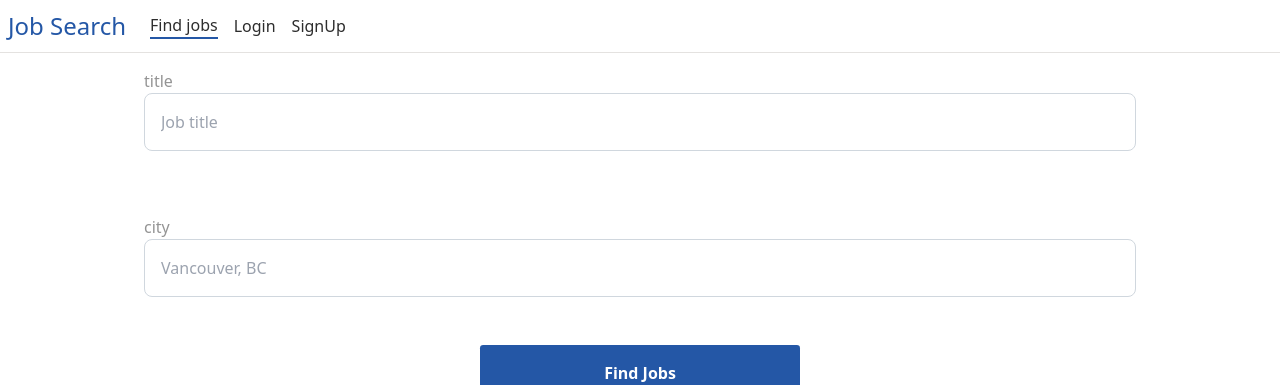
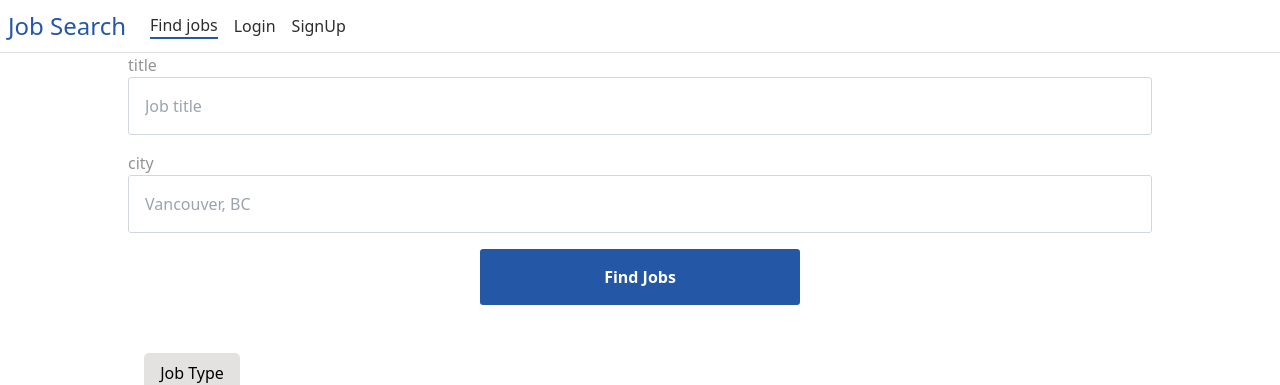
Before and after one commit to sounit-organization/job_search_app_front, a React (Create React App) app: page / in a window 1280 px wide. Shown: the top 385 px of the page. Built offline with nearby package versions, Linux system fonts and the light colour scheme; no server answers.

Commit message:
fix input style

```diff
--- a/src/presentation/components/atoms/Input.tsx
+++ b/src/presentation/components/atoms/Input.tsx
@@ -7,7 +7,7 @@ interface Props {
   placeholder: string;
   value: string;
   onChange: any;
-  className?: string;
+  inputClassName?: string;
   wrapperClassName?: string;
 }
 
@@ -17,7 +17,7 @@ const Input: FC<Props> = (props) => {
     onChange,
     placeholder,
     value,
-    className,
+    inputClassName,
     id,
     wrapperClassName,
   } = props;
@@ -29,7 +29,7 @@ const Input: FC<Props> = (props) => {
         name={name || ""}
         id={id}
         placeholder={placeholder || "Search"}
-        className={`${classes[componentName]} ${className}`}
+        className={`${classes[componentName]} ${inputClassName}`}
         value={value}
         onChange={onChange}
         type="text"
--- a/src/presentation/components/organisms/JobSearchForm.module.css
+++ b/src/presentation/components/organisms/JobSearchForm.module.css
@@ -9,11 +9,14 @@
 
 .JobSearchForm__input {
   width: 100%;
-  padding: 1rem;
   margin-bottom: 1rem;
   color: rgb(148, 148, 148);
   border-radius: 0.5rem;
   outline: none;
+}
+
+.JobSearchForm__input__input {
+  padding: 1rem;
 }
 
 .JobSearchForm__btn {
--- a/src/presentation/components/organisms/JobSearchForm.tsx
+++ b/src/presentation/components/organisms/JobSearchForm.tsx
@@ -41,17 +41,17 @@ const JobSearchForm: FC<Props> = (props) => {
           <Input
             name="title"
             placeholder="Job title"
-            className={classes[`JobSearchForm__input`]}
             onChange={valueChangeHandler}
             value={title}
+            inputClassName={classes[`JobSearchForm__input__input`]}
             wrapperClassName={classes["JobSearchForm__input"]}
           />
           <Input
             name="city"
             placeholder="Vancouver, BC"
-            className={classes[`JobSearchForm__input`]}
             onChange={valueChangeHandler}
             value={city}
+            inputClassName={classes[`JobSearchForm__input__input`]}
             wrapperClassName={classes["JobSearchForm__input"]}
           />
           <button
```
